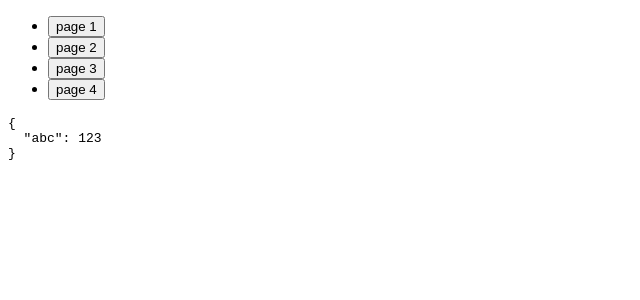
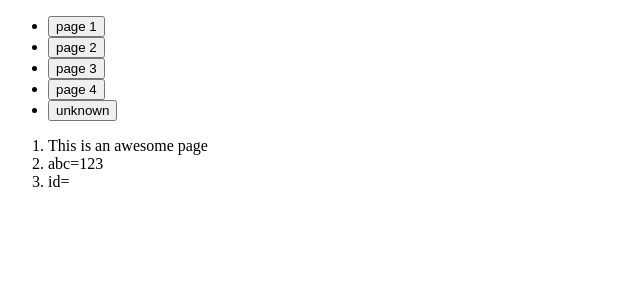
Before and after one commit to notwillk/dumbrouter-poc, a React (Create React App) app: page / in a window 1280 px wide. Both pictures are taken after a click on the button "page 1". Shown: the top 300 px of the page, without its empty margins (0-640 px from the left). Built offline with nearby package versions, Linux system fonts and the light colour scheme.

Commit message:
Add components to matched routes

```diff
--- a/src/App.js
+++ b/src/App.js
@@ -1,6 +1,7 @@
 import React from 'react';
 import { useWindowLocationPathname, usePushPath } from './WindowLocation';
 import { useOutboundRoute, useFirstMatch } from './DumbRouter';
+import FallbackComponent from './FallbackComponent';
 
 const App = () => {
   const pushPath = usePushPath();
@@ -12,7 +13,7 @@ const App = () => {
 
   const pathname = useWindowLocationPathname();
 
-  const value = useFirstMatch(pathname);
+  const { Component } = useFirstMatch(pathname);
 
   return (
     <div>
@@ -21,8 +22,9 @@ const App = () => {
         <li><button onClick={() => pushPath(link2())}>page 2</button></li>
         <li><button onClick={() => pushPath(link3({ id: 12345 }))}>page 3</button></li>
         <li><button onClick={() => pushPath(link4())}>page 4</button></li>
+        <li><button onClick={() => pushPath("/gibberish")}>unknown</button></li>
       </ul>
-      <pre>{ JSON.stringify(value, null, '  ') }</pre>
+      { Component ? <Component /> : <FallbackComponent /> }
     </div>
   );
 }
--- a/src/AppProviders.js
+++ b/src/AppProviders.js
@@ -3,12 +3,14 @@ import WindowLocation from './WindowLocation';
 import DumbRouter from './DumbRouter';
 import App from './App';
 import * as namedPaths from './routes';
+import PageComponent from './PageComponent';
+import OtherComponent from './OtherComponent';
 
 const routes = [
-  ['page1', { abc:123 }],
+  ['page1', { abc:123, Component: PageComponent }],
   ['page2', { abc:456 }],
-  ['page3', { abc:789 }],
-  ['/page4', { abc:0 }]
+  ['page3', { abc:789, Component: PageComponent }],
+  ['/page4', { abc:0, Component: OtherComponent }]
 ];
 
 const notFound = { nothing: true };
--- /dev/null
+++ b/src/FallbackComponent.js
@@ -0,0 +1,12 @@
+import React from 'react';
+import { useWindowLocationPathname } from './WindowLocation';
+import { useFirstMatch } from './DumbRouter';
+
+const FallbackComponent = () => {
+  const pathname = useWindowLocationPathname();
+  const value = useFirstMatch(pathname);
+
+  return <pre>{ JSON.stringify(value, null, '  ') }</pre>;
+};
+
+export default FallbackComponent;
--- /dev/null
+++ b/src/OtherComponent.js
@@ -0,0 +1,5 @@
+import React from 'react';
+
+const OtherComponent = () => <div>Something else renders here</div>;
+
+export default OtherComponent;
--- /dev/null
+++ b/src/PageComponent.js
@@ -0,0 +1,18 @@
+import React from 'react';
+import { useWindowLocationPathname } from './WindowLocation';
+import { useFirstMatch } from './DumbRouter';
+
+const PageComponent = () => {
+  const pathname = useWindowLocationPathname();
+  const { abc, id } = useFirstMatch(pathname);
+
+  return (
+    <ol>
+      <li>This is an awesome page</li>
+      <li>abc={abc}</li>
+      <li>id={id}</li>
+    </ol>
+  );
+};
+
+export default PageComponent;
```
